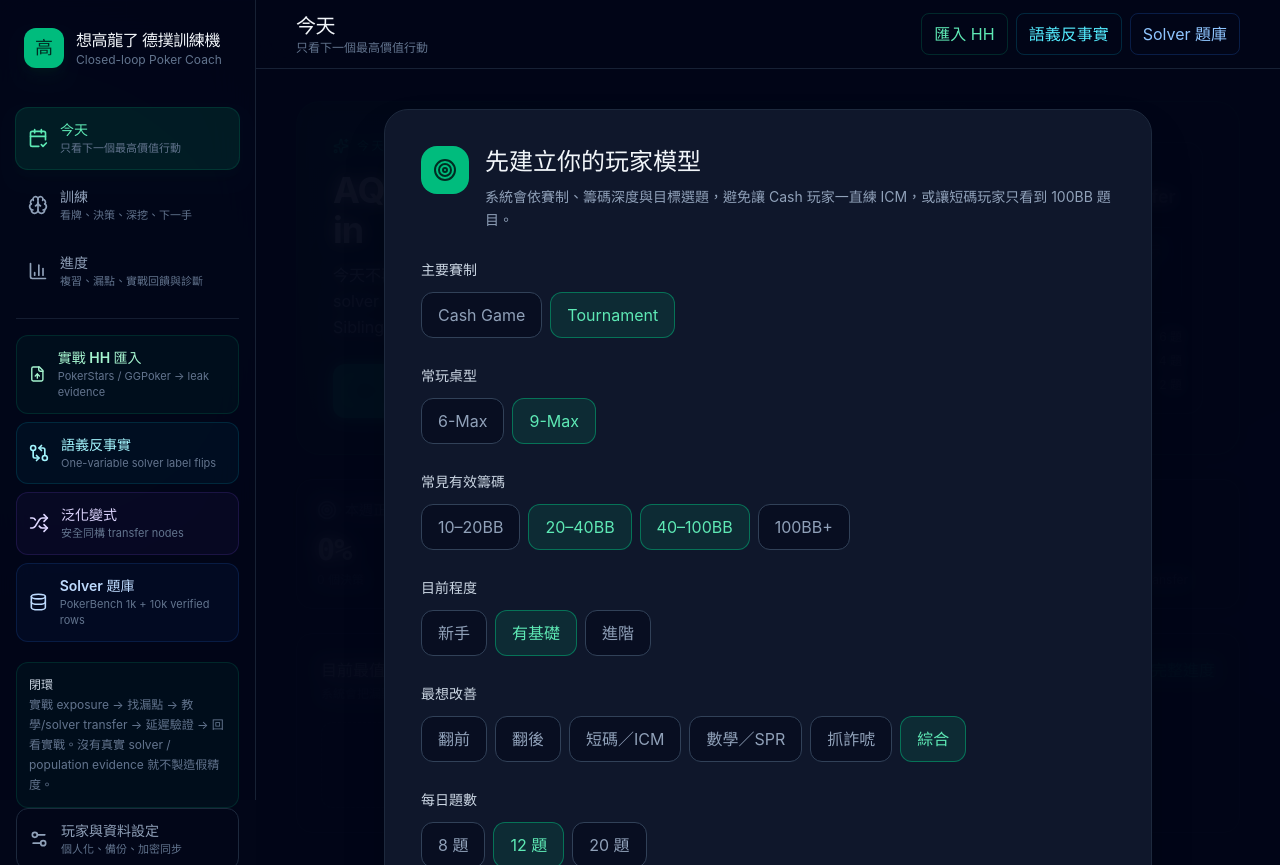
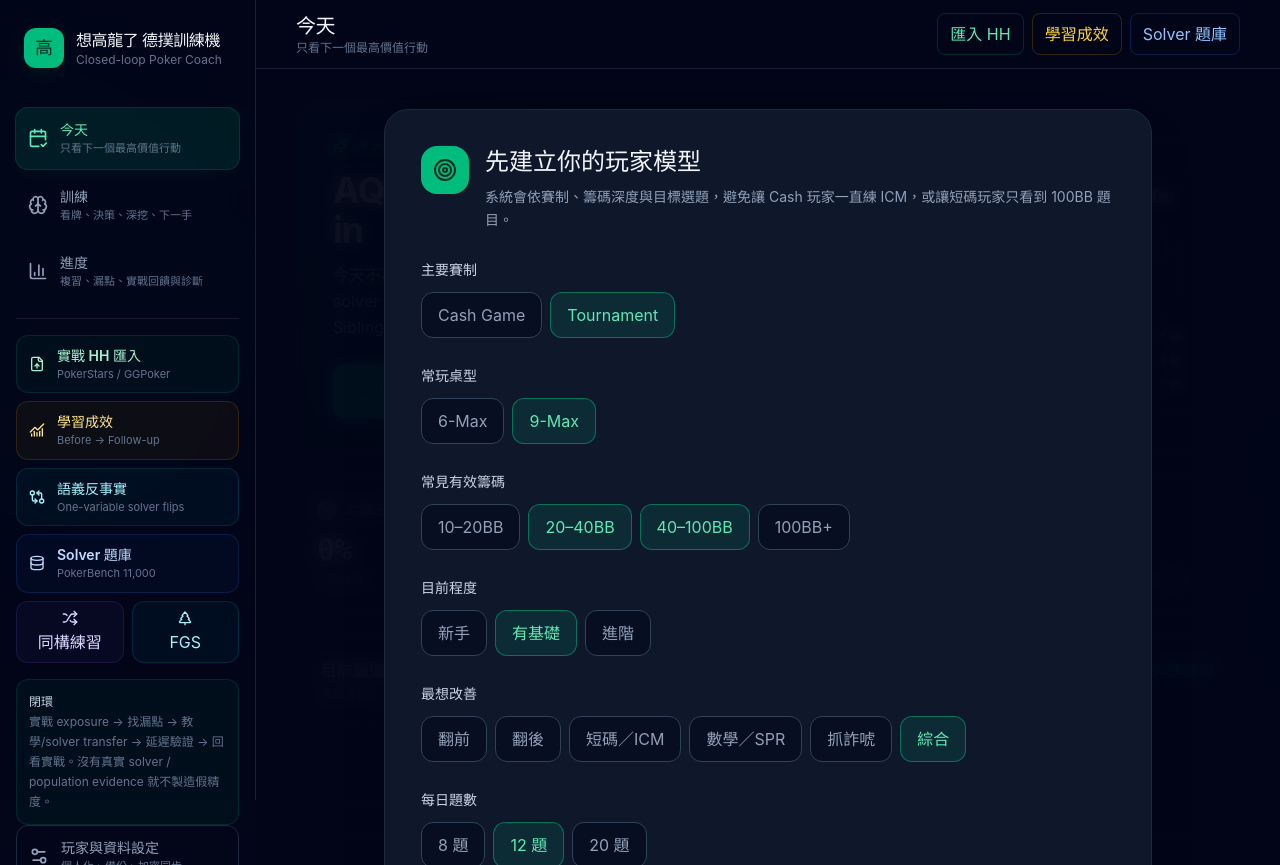
Before and after one commit to linwuyen/poker-coach-pro, a React (Vite) app: page / in a window 1280 px wide. Built offline with nearby package versions, Linux system fonts and the light colour scheme.

Commit message:
Maintenance align UI and docs with P5-P8 closed loop

```diff
--- a/src/app/AppShell.tsx
+++ b/src/app/AppShell.tsx
@@ -1,5 +1,5 @@
 import { ReactNode } from 'react';
-import { BarChart3, Brain, CalendarCheck2, Database, FileUp, GitCompareArrows, Settings2, Shuffle } from 'lucide-react';
+import { BarChart3, Brain, CalendarCheck2, ChartNoAxesCombined, Database, FileUp, GitCompareArrows, Settings2, Shuffle, TreePine } from 'lucide-react';
 
 export type AppPage = 'today' | 'train' | 'analysis';
 
@@ -29,17 +29,18 @@ export function AppShell({ page, onPageChange, children, onOpenSettings }: AppSh
         </button>
         <nav className="mt-8 space-y-1.5">{NAV_ITEMS.map(item => { const Icon = item.icon; const active = item.id === page; return <button key={item.id} type="button" onClick={() => onPageChange(item.id)} className={`pc-interactive flex w-full items-center gap-3 rounded-xl px-3 py-3 text-left ${active ? 'bg-emerald-500/12 text-emerald-300 ring-1 ring-emerald-500/25 shadow-lg shadow-emerald-950/10' : 'text-slate-400 hover:bg-slate-900 hover:text-slate-100'}`}><Icon className="h-5 w-5 shrink-0" /><span><span className="block text-sm font-semibold">{item.label}</span><span className="block text-[11px] text-slate-500">{item.description}</span></span></button>; })}</nav>
         <div className="mt-4 space-y-2 border-t border-slate-800/70 pt-4">
-          <button type="button" onClick={() => openLab('hand-history')} className="pc-interactive flex w-full items-center gap-3 rounded-xl border border-emerald-500/15 bg-emerald-500/5 px-3 py-3 text-left text-emerald-200 hover:border-emerald-500/35"><FileUp className="h-5 w-5" /><span><span className="block text-sm font-semibold">實戰 HH 匯入</span><span className="block text-[11px] text-slate-500">PokerStars / GGPoker → leak evidence</span></span></button>
-          <button type="button" onClick={() => openLab('semantic-counterfactual')} className="pc-interactive flex w-full items-center gap-3 rounded-xl border border-cyan-500/15 bg-cyan-500/5 px-3 py-3 text-left text-cyan-200 hover:border-cyan-500/35"><GitCompareArrows className="h-5 w-5" /><span><span className="block text-sm font-semibold">語義反事實</span><span className="block text-[11px] text-slate-500">One-variable solver label flips</span></span></button>
-          <button type="button" onClick={() => openLab('variant-trainer')} className="pc-interactive flex w-full items-center gap-3 rounded-xl border border-violet-500/15 bg-violet-500/5 px-3 py-3 text-left text-violet-200 hover:border-violet-500/35"><Shuffle className="h-5 w-5" /><span><span className="block text-sm font-semibold">泛化變式</span><span className="block text-[11px] text-slate-500">安全同構 transfer nodes</span></span></button>
-          <button type="button" onClick={() => openLab('solver-corpus')} className="pc-interactive flex w-full items-center gap-3 rounded-xl border border-blue-500/15 bg-blue-500/5 px-3 py-3 text-left text-blue-200 hover:border-blue-500/35"><Database className="h-5 w-5" /><span><span className="block text-sm font-semibold">Solver 題庫</span><span className="block text-[11px] text-slate-500">PokerBench 1k + 10k verified rows</span></span></button>
+          <button type="button" onClick={() => openLab('hand-history')} className="pc-interactive flex w-full items-center gap-3 rounded-xl border border-emerald-500/15 bg-emerald-500/5 px-3 py-2.5 text-left text-emerald-200 hover:border-emerald-500/35"><FileUp className="h-4 w-4" /><span><span className="block text-sm font-semibold">實戰 HH 匯入</span><span className="block text-[11px] text-slate-500">PokerStars / GGPoker</span></span></button>
+          <button type="button" onClick={() => openLab('effectiveness')} className="pc-interactive flex w-full items-center gap-3 rounded-xl border border-amber-500/15 bg-amber-500/5 px-3 py-2.5 text-left text-amber-200 hover:border-amber-500/35"><ChartNoAxesCombined className="h-4 w-4" /><span><span className="block text-sm font-semibold">學習成效</span><span className="block text-[11px] text-slate-500">Before → Follow-up</span></span></button>
+          <button type="button" onClick={() => openLab('semantic-counterfactual')} className="pc-interactive flex w-full items-center gap-3 rounded-xl border border-cyan-500/15 bg-cyan-500/5 px-3 py-2.5 text-left text-cyan-200 hover:border-cyan-500/35"><GitCompareArrows className="h-4 w-4" /><span><span className="block text-sm font-semibold">語義反事實</span><span className="block text-[11px] text-slate-500">One-variable solver flips</span></span></button>
+          <button type="button" onClick={() => openLab('solver-corpus')} className="pc-interactive flex w-full items-center gap-3 rounded-xl border border-blue-500/15 bg-blue-500/5 px-3 py-2.5 text-left text-blue-200 hover:border-blue-500/35"><Database className="h-4 w-4" /><span><span className="block text-sm font-semibold">Solver 題庫</span><span className="block text-[11px] text-slate-500">PokerBench 11,000</span></span></button>
+          <div className="grid grid-cols-2 gap-2"><button type="button" onClick={() => openLab('variant-trainer')} className="rounded-xl border border-violet-500/15 bg-violet-500/5 px-2 py-2 text-xs text-violet-200"><Shuffle className="mx-auto mb-1 h-4 w-4" />同構練習</button><button type="button" onClick={() => openLab('fgs-workbench')} className="rounded-xl border border-cyan-500/15 bg-cyan-500/5 px-2 py-2 text-xs text-cyan-200"><TreePine className="mx-auto mb-1 h-4 w-4" />FGS</button></div>
         </div>
-        <div className="mt-5 rounded-xl border border-emerald-500/15 bg-emerald-500/5 p-3 text-xs leading-5 text-slate-500"><span className="font-semibold text-slate-300">閉環</span><br />實戰 exposure → 找漏點 → 教學/solver transfer → 延遲驗證 → 回看實戰。沒有真實 solver / population evidence 就不製造假精度。</div>
+        <div className="mt-4 rounded-xl border border-emerald-500/15 bg-emerald-500/5 p-3 text-xs leading-5 text-slate-500"><span className="font-semibold text-slate-300">閉環</span><br />實戰 exposure → 找漏點 → 教學/solver transfer → 延遲驗證 → 回看實戰。沒有真實 solver / population evidence 就不製造假精度。</div>
         <div className="mt-auto space-y-2"><button type="button" onClick={onOpenSettings} className="pc-interactive flex w-full items-center gap-3 rounded-xl border border-slate-800 px-3 py-3 text-left text-slate-400 hover:border-slate-700 hover:bg-slate-900 hover:text-slate-100"><Settings2 className="h-5 w-5" /><span><span className="block text-sm font-semibold">玩家與資料設定</span><span className="block text-[11px] text-slate-500">個人化、備份、加密同步</span></span></button><p className="px-2 text-[11px] leading-relaxed text-slate-600">Daily 只用 PokerBench training partition；Sibling / Holdout 保持隔離。</p></div>
       </aside>
 
       <div className="relative z-10 min-h-screen pb-24 lg:ml-64 lg:pb-0">
-        <header className="sticky top-0 z-20 border-b border-slate-800/80 bg-slate-950/78 px-4 py-3 backdrop-blur-xl md:px-8 lg:px-10"><div className="mx-auto flex max-w-7xl items-center justify-between gap-3"><div><h1 className="text-lg font-semibold tracking-tight md:text-xl">{current.label}</h1><p className="text-xs text-slate-500">{current.description}</p></div><div className="flex items-center gap-2"><button type="button" onClick={() => openLab('hand-history')} className="hidden rounded-lg border border-emerald-500/20 px-3 py-2 text-xs font-medium text-emerald-300 hover:bg-emerald-500/8 md:block">匯入 HH</button><button type="button" onClick={() => openLab('semantic-counterfactual')} className="hidden rounded-lg border border-cyan-500/20 px-3 py-2 text-xs font-medium text-cyan-300 hover:bg-cyan-500/8 xl:block">語義反事實</button><button type="button" onClick={() => openLab('solver-corpus')} className="hidden rounded-lg border border-blue-500/20 px-3 py-2 text-xs font-medium text-blue-300 hover:bg-blue-500/8 md:block">Solver 題庫</button><button type="button" onClick={onOpenSettings} className="pc-interactive rounded-lg border border-slate-800 px-3 py-2 text-xs font-medium text-slate-400 hover:bg-slate-900 hover:text-slate-100 lg:hidden">設定</button></div></div></header>
+        <header className="sticky top-0 z-20 border-b border-slate-800/80 bg-slate-950/78 px-4 py-3 backdrop-blur-xl md:px-8 lg:px-10"><div className="mx-auto flex max-w-7xl items-center justify-between gap-3"><div><h1 className="text-lg font-semibold tracking-tight md:text-xl">{current.label}</h1><p className="text-xs text-slate-500">{current.description}</p></div><div className="flex items-center gap-2"><button type="button" onClick={() => openLab('hand-history')} className="hidden rounded-lg border border-emerald-500/20 px-3 py-2 text-xs font-medium text-emerald-300 hover:bg-emerald-500/8 md:block">匯入 HH</button><button type="button" onClick={() => openLab('effectiveness')} className="hidden rounded-lg border border-amber-500/20 px-3 py-2 text-xs font-medium text-amber-300 hover:bg-amber-500/8 md:block">學習成效</button><button type="button" onClick={() => openLab('solver-corpus')} className="hidden rounded-lg border border-blue-500/20 px-3 py-2 text-xs font-medium text-blue-300 hover:bg-blue-500/8 xl:block">Solver 題庫</button><button type="button" onClick={onOpenSettings} className="pc-interactive rounded-lg border border-slate-800 px-3 py-2 text-xs font-medium text-slate-400 hover:bg-slate-900 hover:text-slate-100 lg:hidden">設定</button></div></div></header>
         <main className="pc-enter mx-auto max-w-7xl px-4 py-6 md:px-8 md:py-8 lg:px-10">{children}</main>
       </div>
 
```
Also changed, not shown: 3 other files (tests, documents, lock files or other folders).
